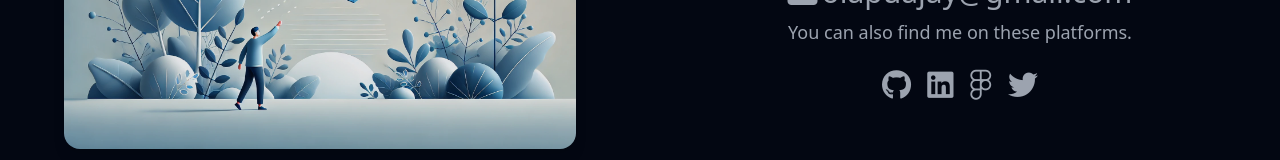
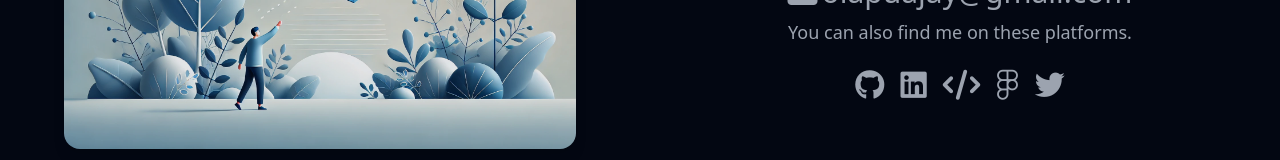
Before and after one commit to olapuajay/portfolio, a React (Vite) app: page / in a window 1280 px wide. Shown: the part 3332-3492 px from the top of the page. Built offline with nearby package versions, Linux system fonts and the light colour scheme.

Commit message:
Add LeetCode link to social media section and enable debug mode for Google Analytics

```diff
--- a/index.html
+++ b/index.html
@@ -39,7 +39,7 @@
       function gtag(){dataLayer.push(arguments);}
       gtag('js', new Date());
 
-      gtag('config', 'G-3E1YKVZTLH');
+      gtag('config', 'G-3E1YKVZTLH', { 'debug_mode': true });
     </script>
 
     <title>Olapu Ajay | Web Dev</title>
--- a/src/App.jsx
+++ b/src/App.jsx
@@ -19,6 +19,7 @@ function App() {
       { name: 'linkedin', url: 'https://www.linkedin.com/in/olapuajay/'},
       { name: 'figma', url: 'https://www.figma.com/@olapuajay'},
       { name: 'twitter', url: 'https://x.com/_ajaypatel_18'},
+      { name: 'leetcode', url: 'https://leetcode.com/u/olapuajay/' },
     ],
   }
 
--- a/src/components/Contact.jsx
+++ b/src/components/Contact.jsx
@@ -28,6 +28,9 @@ function Contact({email, socialLinks}) {
             <a href={socialLinks.find(link => link.name === 'linkedin').url} target='_blank' rel='noreferrer noopener'>
               <i className='fab fa-linkedin text-3xl lg:text-[#9CA3AF] text-[#0A66C2] hover:text-[#0A66C2] hover:scale-110 duration-300 cursor-pointer'></i>
             </a>
+            <a href={socialLinks.find(link => link.name === 'leetcode').url} target='_blank' rel='noreferrer noopener'>
+              <i className='fas fa-code text-3xl lg:text-[#9CA3AF] text-[#F89F1B] hover:text-[#F89F1B] hover:scale-110 duration-300 cursor-pointer'></i>
+            </a>
             <a href={socialLinks.find(link => link.name === 'figma').url} target='_blank' rel='noreferrer noopener'>
               <i className='fab fa-figma text-3xl lg:text-[#9CA3AF] text-red-800 hover:text-red-600 hover:scale-110 duration-300 cursor-pointer'></i>
             </a>
```
